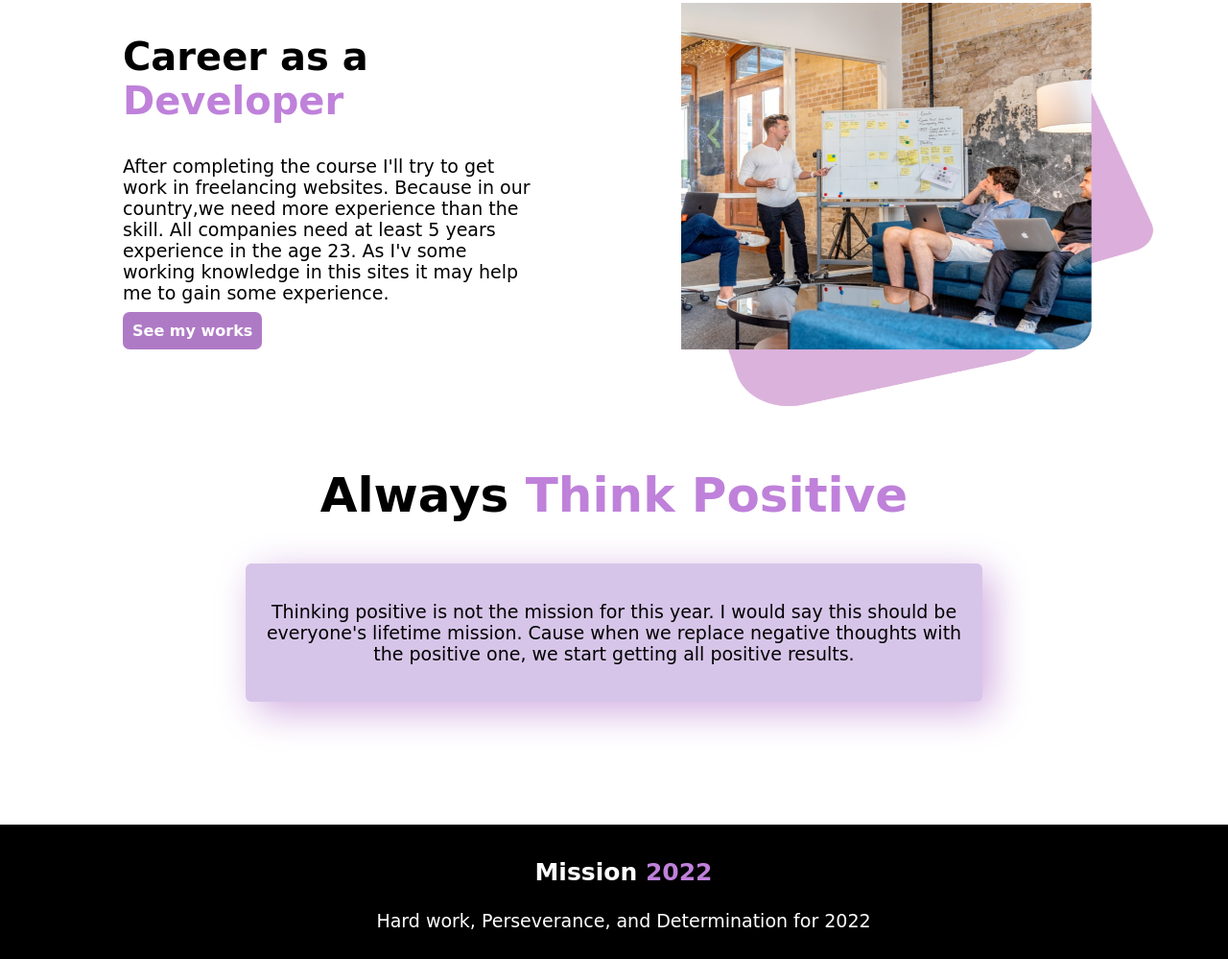
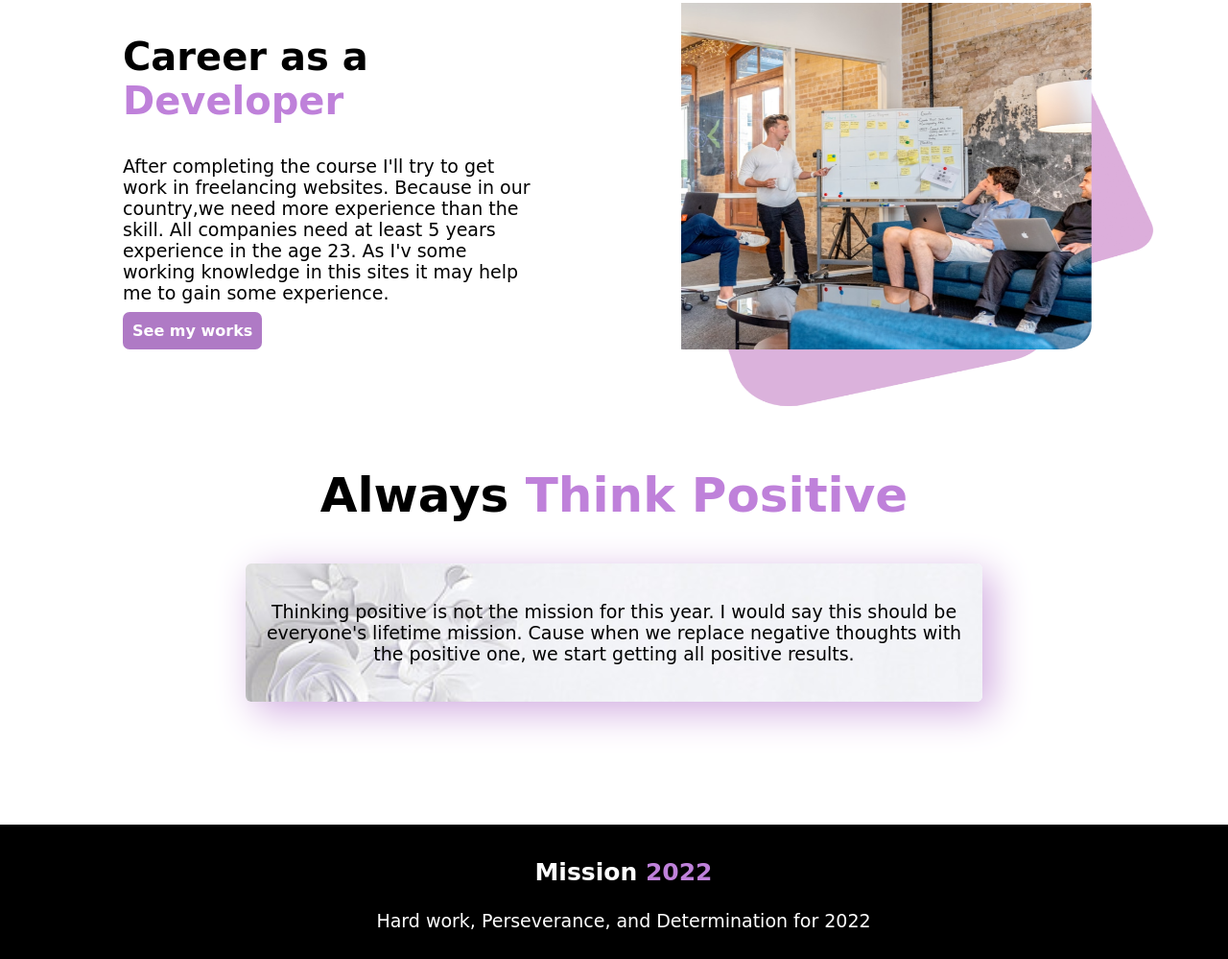
Before and after one commit to AnikaLabiba/my-mission-2022, a plain HTML site: page index.html in a window 1280 px wide. Shown: the part 1706-2705 px from the top of the page at 96% size. Drawn offline with Linux system fonts and the light colour scheme; a web font is replaced by a local one.

Commit message:
finally completed

```diff
--- a/index.html
+++ b/index.html
@@ -82,7 +82,7 @@
             <img src="img/lavander.png" alt="">
         </div>
     </section>
-    <section>
+    <section class="positive-bg">
         <h1 class="misson-h1">
             Always <span class="diffrent-color">Think Positive</span>
         </h1>
--- a/style.css
+++ b/style.css
@@ -81,7 +81,9 @@ a{
 }
 #think-positive{
     text-align: center;
-    background-color: rgb(215, 197, 233);
+    background-image: url(img/bg.png);
+    background-repeat: no-repeat;
+    background-size: auto;
     border-radius: 6px;
     box-shadow: 10px 10px 40px rgb(209, 171, 224);
     margin-left: 20%;
```
Also changed, not shown: img/bg.png (added), 1 other file.
